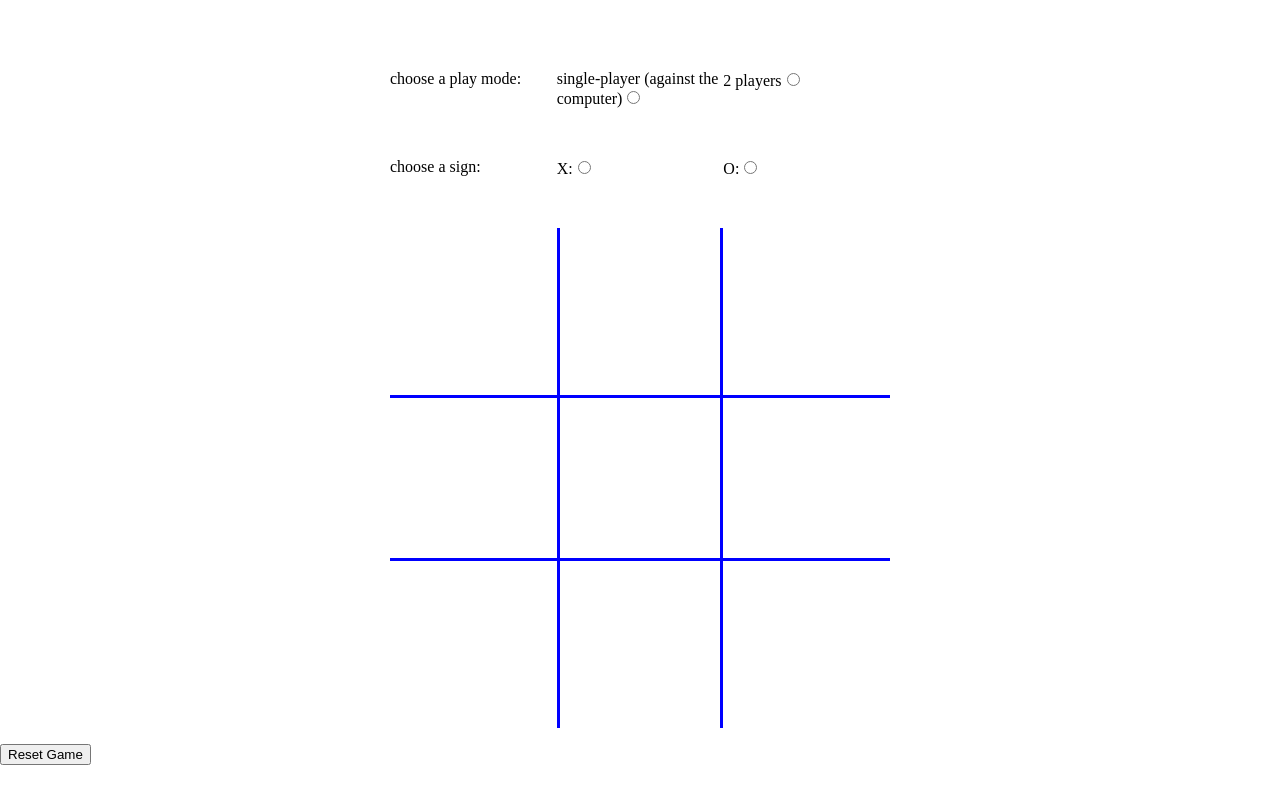
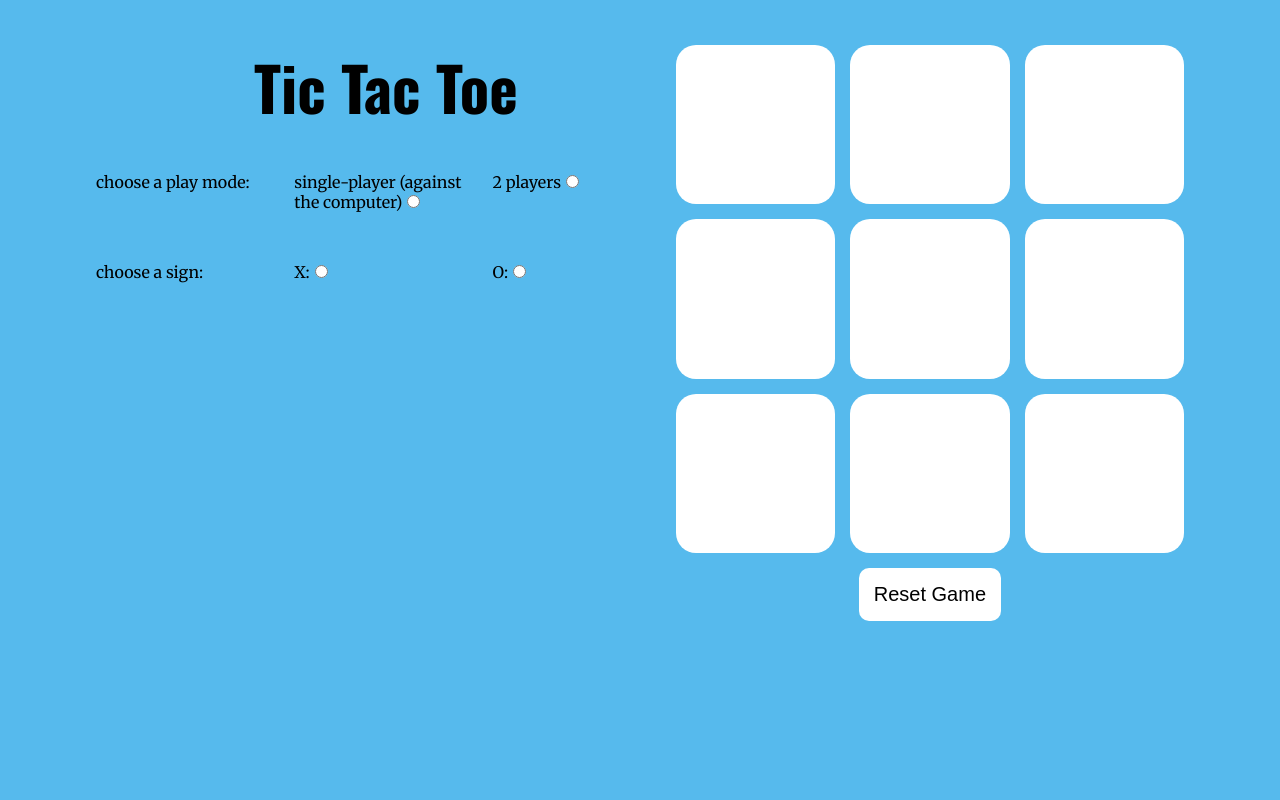
Before and after one commit to MohamedAmin324/Games, a React (Vite) app in the folder TicTacToe/: page / in a window 1280 px wide. Built offline with nearby package versions, Linux system fonts and the light colour scheme.

Commit message:
Improve layout styles

```diff
--- a/TicTacToe/index.html
+++ b/TicTacToe/index.html
@@ -1,12 +1,20 @@
 <!doctype html>
 <html lang="en">
+
 <head>
   <meta charset="UTF-8" />
   <meta name="viewport" content="width=device-width, initial-scale=1.0" />
+  <link rel="shortcut icon" href="./src/assets/tic-tac-toe.png" type="image/x-icon">
   <title>Tic Tac Toe</title>
+  <link rel="preconnect" href="https://fonts.googleapis.com">
+  <link rel="preconnect" href="https://fonts.gstatic.com" crossorigin>
+  <link href="https://fonts.googleapis.com/css2?family=Merriweather&family=Oswald:wght@700&display=swap"
+    rel="stylesheet">
 </head>
-  <body>
+
+<body class="merriweather-regular">
   <div id="root"></div>
   <script type="module" src="/src/main.jsx"></script>
 </body>
+
 </html>
--- a/TicTacToe/src/Game.jsx
+++ b/TicTacToe/src/Game.jsx
@@ -191,6 +191,8 @@ export default function Game() {
 
 	return (
 		<>
+			<div className=''>
+				<h1 className='oswald'>Tic Tac Toe</h1>
 				<FormInput
 					formLabel='choose a play mode:'
 					options={modeOptions}
@@ -209,7 +211,10 @@ export default function Game() {
 					updateSettings={updateSettings}
 					options={signOptions}
 				/>
-			<div className='container'>
+				<p className='result-panel'>{result}</p>
+			</div>
+
+			<div className='container grid-container'>
 				{gameState.map(({ sign, colorValue }, index) => (
 					<div
 						onClick={handleClick}
@@ -221,9 +226,9 @@ export default function Game() {
 						{sign}
 					</div>
 				))}
-			</div>
-			<p>{result}</p>
+				<div className='final-item'>
 					<button
+						className='reset-btn'
 						onClick={() => {
 							userSign.current = '';
 							setSettings(DEFAULT_SETTINGS);
@@ -244,6 +249,8 @@ export default function Game() {
 					>
 						Reset Game
 					</button>
+				</div>
+			</div>
 		</>
 	);
 }
--- a/TicTacToe/src/styles.css
+++ b/TicTacToe/src/styles.css
@@ -1,21 +1,59 @@
+:root {
+    --bg-color: #56baed;
+    --cell-color: #fff;
+    --grid-gap: 15px;
+    --btn-padding: 15px;
+}
+
 *,
 ::after,
 ::before {
     box-sizing: border-box;
 }
 
+/* Google Fonts utility functions */
+
+.merriweather-regular {
+    font-family: "Merriweather", serif;
+    font-weight: 400;
+    font-style: normal;
+}
+
+.oswald {
+    font-family: "Oswald", sans-serif;
+    font-optical-sizing: auto;
+    font-weight: 700;
+    font-style: normal;
+}
+
 body {
     margin: 0;
-    padding-top: 70px;
+    background-color: var(--bg-color);
+}
+
+h1 {
+    text-align: center;
+    font-size: calc(3rem + 1vw);
+}
+
+#root {
+    display: flex;
+    width: 85%;
+    margin: auto;
 }
 
 .container {
-    max-width: 500px;
     display: grid;
+    gap: var(--grid-gap);
     grid-template-columns: repeat(3, 1fr);
 }
 
+.grid-container {
+    padding-top: calc(var(--btn-padding) * 3);
+}
+
 div.form-container {
+    width: 100%;
     margin-bottom: 50px;
 }
 
@@ -24,22 +62,31 @@ div.form-container {
     display: grid;
     place-content: center;
     font-size: 4.75rem;
+    background-color: var(--cell-color);
+    border-radius: 20px;
 }
 
-.item:nth-child(5) {
-    border: 3px solid blue;
+.final-item {
+    grid-column: span 3;
 }
 
-.item:nth-child(4),
-.item:nth-child(6) {
-    border-top: 3px solid blue;
-    border-bottom: 3px solid blue;
+.result-panel {
+    text-align: center;
+    font-size: calc(1.25rem + 0.5vw);
 }
 
-.item:nth-child(2),
-.item:nth-child(8) {
-    border-left: 3px solid blue;
-    border-right: 3px solid blue;
+.reset-btn {
+    font-size: 1.25rem;
+    background-color: var(--cell-color);
+    border: none;
+    border-radius: 10px;
+    margin: auto;
+    display: block;
+    padding: var(--btn-padding);
+}
+
+.reset-btn:hover {
+    scale: 1.1;
 }
 
 @media (width > 768px) {
@@ -48,3 +95,13 @@ div.form-container {
         margin: auto;
     }
 }
+
+@media(width < 768px) {
+    #root {
+        flex-wrap: wrap;
+    }
+
+    .container {
+        width: 100%;
+    }
+}
```
Lines whose indentation alone changed are shown as unchanged.
